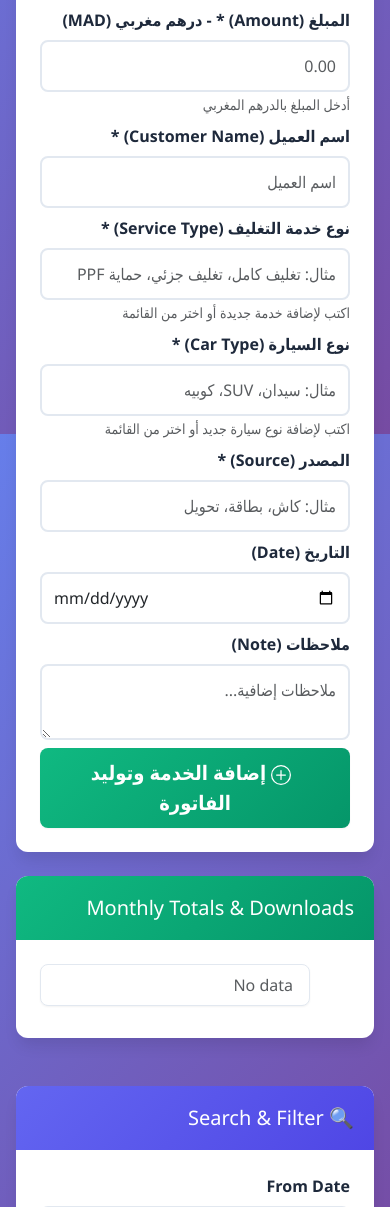
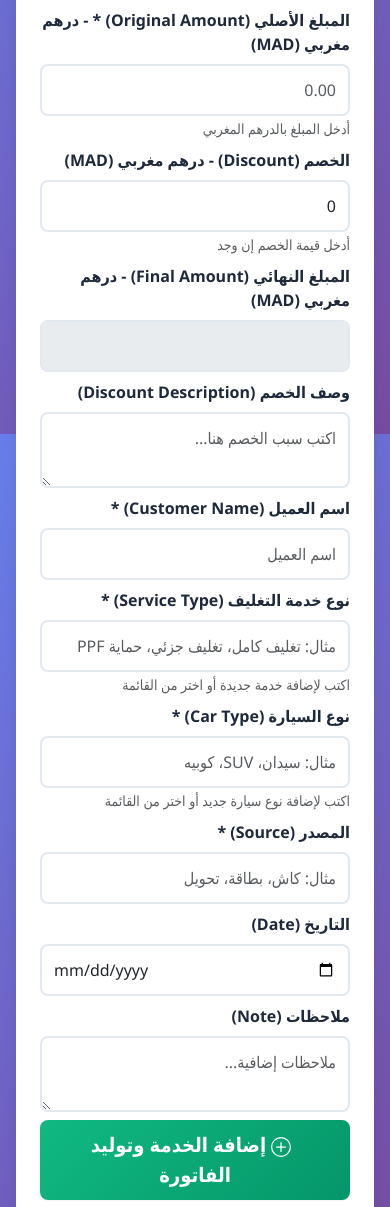
Before and after one commit to moradksiso/auto-protect-database, a Flask app: page /income in a window 390 px wide. Shown: the part 410-1617 px from the top of the page. Run offline with Flask 3, Linux system fonts and the light colour scheme; a user stored in the database is signed in; data comes from the database, SQL or seed files in the repository; data that the repository does not hold is empty.

Commit message:
Added discount feature to income and purchases

```diff
--- a/app.py
+++ b/app.py
@@ -79,7 +79,7 @@ def create_tables():
                 conn.exec_driver_sql(stmt)
             conn.exec_driver_sql("CREATE UNIQUE INDEX IF NOT EXISTS idx_agent_username ON agent(username) WHERE username IS NOT NULL")
 
-            # Income table migration: add agent_id, customer_name, service_type, car_type, invoice_number
+            # Income table migration: add agent_id, customer_name, service_type, car_type, invoice_number, discount, discount_description
             income_cols = conn.exec_driver_sql("PRAGMA table_info(income)").fetchall()
             income_names = {row[1] for row in income_cols}
             income_statements = []
@@ -93,6 +93,10 @@ def create_tables():
                 income_statements.append("ALTER TABLE income ADD COLUMN car_type TEXT")
             if 'invoice_number' not in income_names:
                 income_statements.append("ALTER TABLE income ADD COLUMN invoice_number TEXT")
+            if 'discount' not in income_names:
+                income_statements.append("ALTER TABLE income ADD COLUMN discount REAL DEFAULT 0.0")
+            if 'discount_description' not in income_names:
+                income_statements.append("ALTER TABLE income ADD COLUMN discount_description TEXT")
             for stmt in income_statements:
                 conn.exec_driver_sql(stmt)
 
@@ -193,9 +197,9 @@ def admin_dashboard():
     purchases_month = Purchase.query.filter(Purchase.date >= first_day).all()
     total_purchases = sum(p.amount for p in purchases_month)
 
-    # Income this month
+    # Income this month (with discount applied)
     income_month = Income.query.filter(Income.date >= first_day).all()
-    total_income = sum(i.amount for i in income_month)
+    total_income = sum((i.amount - (i.discount or 0)) for i in income_month)
 
     # Profit
     profit = total_income - total_purchases
@@ -247,9 +251,9 @@ def performance_report():
     report_data = []
 
     for agent in agents:
-        # Total income (not purchases)
+        # Total income (not purchases) with discount applied
         incomes = Income.query.filter_by(agent_id=agent.id).all()
-        total_income = sum(i.amount for i in incomes)
+        total_income = sum((i.amount - (i.discount or 0)) for i in incomes)
 
         # This month income
         today = date.today()
@@ -258,7 +262,7 @@ def performance_report():
             Income.agent_id == agent.id,
             Income.date >= first_day
         ).all()
-        month_income = sum(i.amount for i in month_incomes)
+        month_income = sum((i.amount - (i.discount or 0)) for i in month_incomes)
 
         # Total purchases (expenses)
         purchases = Purchase.query.filter_by(agent_id=agent.id).all()
@@ -1143,6 +1147,8 @@ def income():
             agent_id = request.form.get('agent_id')
 
         amount = float(request.form.get('amount') or 0)
+        discount = float(request.form.get('discount') or 0)
+        discount_description = request.form.get('discount_description', '').strip()
         source = request.form.get('source')
         customer_name = request.form.get('customer_name')
         service_type = request.form.get('service_type')
@@ -1158,6 +1164,8 @@ def income():
         inc = Income(
             agent_id=agent_id,
             amount=amount,
+            discount=discount,
+            discount_description=discount_description,
             source=source,
             customer_name=customer_name,
             service_type=service_type,
@@ -1183,8 +1191,9 @@ def income():
                 db.session.add(new_car)
 
         # Create task for this income (car wrapping)
+        final_amount = amount - discount
         task_title = f"تغليف: {service_type or 'N/A'} - {customer_name or 'N/A'}"
-        task_desc = f"نوع السيارة: {car_type}\nالمبلغ: {amount} MAD\nالمصدر: {source}\nرقم الفاتورة: {invoice_number}"
+        task_desc = f"نوع السيارة: {car_type}\nالمبلغ الأصلي: {amount} MAD\nالخصم: {discount} MAD\nالمبلغ النهائي: {final_amount} MAD\nالمصدر: {source}\nرقم الفاتورة: {invoice_number}"
         task = Task(
             title=task_title,
             description=task_desc,
@@ -1256,7 +1265,11 @@ def income():
         if not df.empty:
             df['date'] = pd.to_datetime(df['date'])
             df['month'] = df['date'].dt.to_period('M')
-            monthly = df.groupby('month')['amount'].sum().reset_index()
+            # Calculate final amount (amount - discount)
+            df['discount'] = df['discount'].fillna(0)
+            df['final_amount'] = df['amount'] - df['discount']
+            monthly = df.groupby('month')['final_amount'].sum().reset_index()
+            monthly.columns = ['month', 'amount']
             monthly['month'] = monthly['month'].astype(str)
             monthly = monthly.to_dict(orient='records')
         else:
@@ -1295,7 +1308,7 @@ def delete_income(income_id):
     if task:
         db.session.delete(task)
 
-    db.session.add(Log(action='delete_income', detail=f'Deleted income {income.invoice_number} - Amount: {income.amount} MAD', created_by=current_user.id))
+    db.session.add(Log(action='delete_income', detail=f'Deleted income {income.invoice_number} - Amount: {income.amount} MAD (Discount: {income.discount or 0}) = Final: {income.amount - (income.discount or 0)} MAD', created_by=current_user.id))
     db.session.delete(income)
     db.session.commit()
     flash('تم حذف المدخول بنجاح!', 'success')
@@ -1315,6 +1328,8 @@ def edit_income(income_id):
     if request.method == 'POST':
         income.agent_id = int(request.form.get('agent_id'))
         income.amount = float(request.form.get('amount'))
+        income.discount = float(request.form.get('discount', 0))
+        income.discount_description = request.form.get('discount_description', '').strip()
         income.source = request.form.get('source')
         income.customer_name = request.form.get('customer_name')
         income.service_type = request.form.get('service_type')
@@ -1328,12 +1343,13 @@ def edit_income(income_id):
         # Update related task if exists
         task = Task.query.filter_by(income_id=income_id).first()
         if task:
+            final_amount = income.amount - income.discount
             task.title = f"خدمة {income.service_type or 'N/A'} - {income.customer_name or 'N/A'}"
-            task.description = f"نوع السيارة: {income.car_type}\nالمبلغ: {income.amount} MAD\nالمصدر: {income.source}\nرقم الفاتورة: {income.invoice_number}"
+            task.description = f"نوع السيارة: {income.car_type}\nالمبلغ الأصلي: {income.amount} MAD\nالخصم: {income.discount} MAD\nالمبلغ النهائي: {final_amount} MAD\nالمصدر: {income.source}\nرقم الفاتورة: {income.invoice_number}"
             task.agent_id = income.agent_id
             task.due_date = income.date
 
-        db.session.add(Log(action='edit_income', detail=f'Edited income {income.invoice_number}', created_by=current_user.id))
+        db.session.add(Log(action='edit_income', detail=f'Edited income {income.invoice_number}: {income.amount} - {income.discount} = {income.amount - income.discount}', created_by=current_user.id))
         db.session.commit()
         flash('تم تحديث المدخول بنجاح!', 'success')
         return redirect(url_for('income'))
@@ -1353,10 +1369,17 @@ def income_download_month(month):
         data = []
         for i in incomes:
             if i.date and i.date.strftime('%Y-%m') == month:
+                final_amount = i.amount - (i.discount or 0)
                 data.append({
                     'Date': i.date.strftime('%Y-%m-%d'),
-                    'Amount': i.amount,
+                    'Customer': i.customer_name or '',
+                    'Service': i.service_type or '',
+                    'Car Type': i.car_type or '',
+                    'Original Amount': i.amount,
+                    'Discount': i.discount or 0,
+                    'Final Amount': final_amount,
                     'Source': i.source or '',
+                    'Invoice': i.invoice_number or '',
                     'Note': i.note or ''
                 })
 
--- a/models.py
+++ b/models.py
@@ -72,6 +72,8 @@ class Income(db.Model):
     id = db.Column(db.Integer, primary_key=True)
     agent_id = db.Column(db.Integer, db.ForeignKey('agent.id'))
     amount = db.Column(db.Float, nullable=False)
+    discount = db.Column(db.Float, default=0.0)
+    discount_description = db.Column(db.Text)
     source = db.Column(db.String(200))
     customer_name = db.Column(db.String(200))
     service_type = db.Column(db.String(200))
--- a/templates/income.html
+++ b/templates/income.html
@@ -31,9 +31,22 @@
           </div>
           {% endif %}
           <div class="mb-2">
-            <label class="form-label">المبلغ (Amount) * - درهم مغربي (MAD)</label>
-            <input class="form-control" name="amount" type="number" step="0.01" required placeholder="0.00">
+            <label class="form-label">المبلغ الأصلي (Original Amount) * - درهم مغربي (MAD)</label>
+            <input class="form-control" id="income_amount" name="amount" type="number" step="0.01" required placeholder="0.00" onchange="calculateIncomeFinal()">
             <small class="text-muted">أدخل المبلغ بالدرهم المغربي</small>
+          </div>
+          <div class="mb-2">
+            <label class="form-label">الخصم (Discount) - درهم مغربي (MAD)</label>
+            <input class="form-control" id="income_discount" name="discount" type="number" step="0.01" value="0" placeholder="0.00" onchange="calculateIncomeFinal()">
+            <small class="text-muted">أدخل قيمة الخصم إن وجد</small>
+          </div>
+          <div class="mb-2">
+            <label class="form-label">المبلغ النهائي (Final Amount) - درهم مغربي (MAD)</label>
+            <input class="form-control" id="income_final" type="number" step="0.01" readonly style="background-color: #e9ecef; font-weight: bold;">
+          </div>
+          <div class="mb-2">
+            <label class="form-label">وصف الخصم (Discount Description)</label>
+            <textarea class="form-control" name="discount_description" rows="2" placeholder="اكتب سبب الخصم هنا..."></textarea>
           </div>
           <div class="mb-2">
             <label class="form-label">اسم العميل (Customer Name) *</label>
@@ -170,7 +183,7 @@
     <div class="table-responsive">
       <table class="table table-sm">
         <thead>
-          <tr><th>التاريخ</th>{% if not is_agent %}<th>الموظف</th>{% endif %}<th>العميل</th><th>السيارة</th><th>الخدمة</th><th>المبلغ (درهم)</th><th>الفاتورة</th><th>إجراءات</th></tr>
+          <tr><th>التاريخ</th>{% if not is_agent %}<th>الموظف</th>{% endif %}<th>العميل</th><th>السيارة</th><th>الخدمة</th><th>المبلغ الأصلي</th><th>الخصم</th><th>المبلغ النهائي</th><th>الفاتورة</th><th>إجراءات</th></tr>
         </thead>
         <tbody>
         {% for i in incomes %}
@@ -189,7 +202,15 @@
           <td>{{ i.customer_name or '-' }}</td>
           <td>{{ i.car_type or '-' }}</td>
           <td>{{ i.service_type or '-' }}</td>
-          <td>{{ "%.2f"|format(i.amount) }} MAD</td>
+          <td>{{ "%.2f"|format(i.amount) }} درهم</td>
+          <td>
+            {% if i.discount and i.discount > 0 %}
+              <span class="badge bg-warning text-dark">{{ "%.2f"|format(i.discount) }} درهم</span>
+            {% else %}
+              <span class="text-muted">--</span>
+            {% endif %}
+          </td>
+          <td><strong style="color: #198754;">{{ "%.2f"|format(i.amount - (i.discount or 0)) }} درهم</strong></td>
           <td>{{ i.invoice_number or '-' }}</td>
           <td>
             <div class="btn-group" role="group">
@@ -226,4 +247,14 @@
     </div>
   </div>
 </div>
+
+<script>
+function calculateIncomeFinal() {
+  const amount = parseFloat(document.getElementById('income_amount').value) || 0;
+  const discount = parseFloat(document.getElementById('income_discount').value) || 0;
+  const final = amount - discount;
+  document.getElementById('income_final').value = final.toFixed(2);
+}
+</script>
+
 {% endblock %}
```
Also changed, not shown: templates/edit_income.html (+113 -84 lines), templates/invoice.html (+12 -2 lines).
